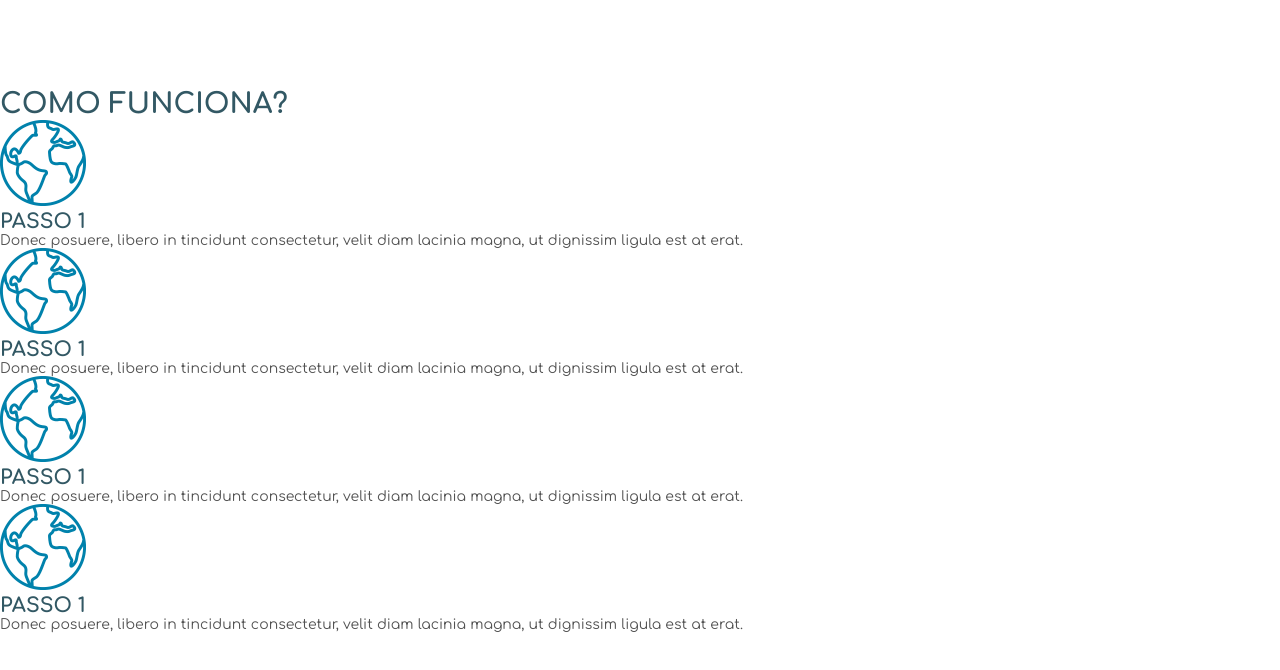
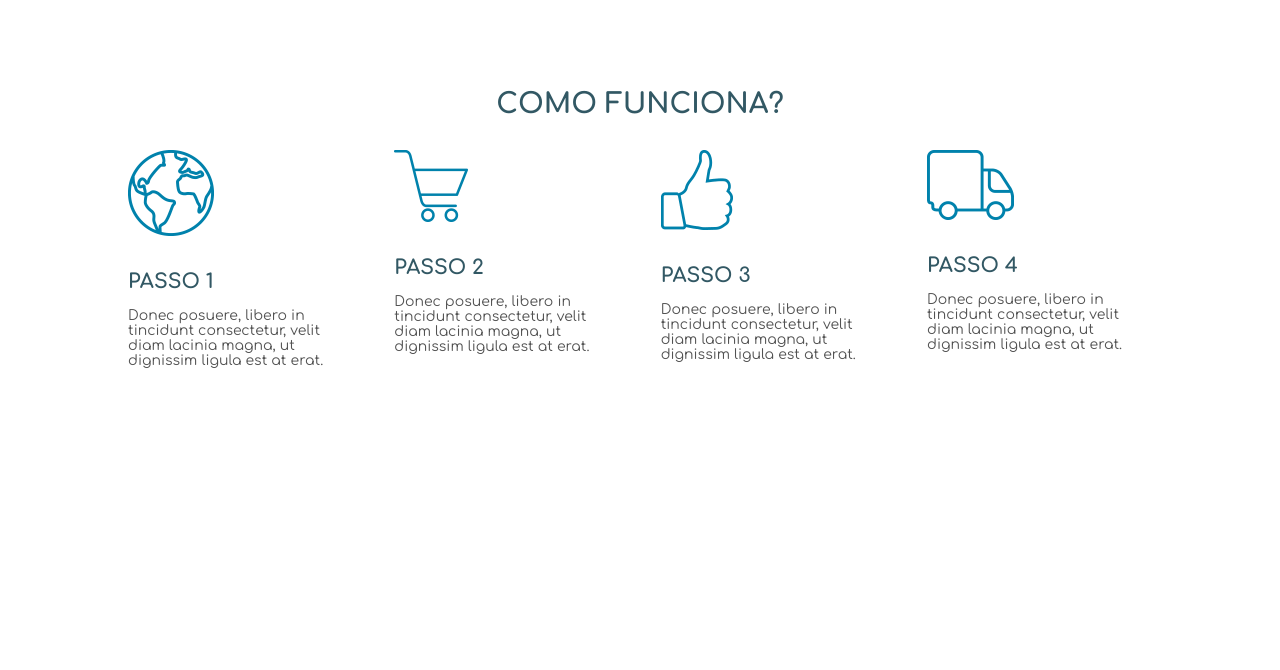
Before and after one commit to marcobrunodev/test-cubo-na-live, a Gatsby site: page / in a window 1280 px wide. Shown: the part 2035-2705 px from the top of the page. After the commit the page ends 2493 px from the top, so only its background shows below. Built offline with nearby package versions, Linux system fonts and the light colour scheme; Gatsby itself is replaced by a stand-in of ours.

Commit message:
Aligned the FeatureCubo

```diff
--- a/src/components/FeatureCubo/index.js
+++ b/src/components/FeatureCubo/index.js
@@ -1,17 +1,13 @@
 import React from "react"
 import "./styles.css"
-import World from "../../images/world.png"
 
-const FeatureCubo = () => (
+const FeatureCubo = ({ icon, altIcon, title, description }) => (
   <dl className="feature-cubo">
     <dd className="icon">
-      <img src={World} alt="Ícone do mundo" />
+      <img src={icon} alt={altIcon} />
     </dd>
-    <dt className="title">Passo 1</dt>
-    <dd className="description">
-      Donec posuere, libero in tincidunt consectetur, velit diam lacinia magna,
-      ut dignissim ligula est at erat.
-    </dd>
+    <dt className="title">{title}</dt>
+    <dd className="description">{description}</dd>
   </dl>
 )
 
--- a/src/components/FeatureCubo/styles.css
+++ b/src/components/FeatureCubo/styles.css
@@ -1,8 +1,13 @@
+.feature-cubo > .icon {
+  margin-bottom: var(--spacing-big);
+}
+
 .feature-cubo > .title {
   font-size: var(--size-medium);
   font-weight: bold;
   text-transform: uppercase;
   color: var(--color-base);
+  margin-bottom: var(--spacing-small);
 }
 
 .feature-cubo > .description {
--- a/src/objects/SectionCubo/styles.css
+++ b/src/objects/SectionCubo/styles.css
@@ -36,3 +36,18 @@
   justify-content: space-between;
   padding-right: 10vw;
 }
+
+.section-cubo.-work > .title-cubo {
+  text-align: center;
+  margin-bottom: var(--spacing-big);
+}
+
+.section-cubo.-work > .wrapper {
+  display: flex;
+  justify-content: space-between;
+  flex-wrap: wrap;
+}
+
+.section-cubo.-work .feature-cubo {
+  width: 225px;
+}
--- a/src/pages/index.js
+++ b/src/pages/index.js
@@ -9,6 +9,11 @@ import "../styles/settings/index.css"
 import "../styles/tools/tricks.css"
 import "../styles/generic/reset.css"
 import "../styles/elements/base.css"
+
+import World from "../images/world.png"
+import Cart from "../images/cart.png"
+import Like from "../images/like.png"
+import Delivery from "../images/delivery.png"
 
 import SectionCubo from "../objects/SectionCubo"
 import TitleCubo from "../objects/TitleCubo"
@@ -82,13 +87,47 @@ Sed eu libero at arcu dictum rhoncus. Vestibulum at tempus felis. Vestibulum mat
       </div>
     </SectionCubo>
 
-    <SectionCubo>
+    <SectionCubo className="-work container">
       <TitleCubo content="Como funciona?" section />
 
-      <FeatureCubo />
-      <FeatureCubo />
-      <FeatureCubo />
-      <FeatureCubo />
+      <ol class="wrapper">
+        <li>
+          <FeatureCubo
+            icon={World}
+            altIcon="Ícone de um globo"
+            title="Passo 1"
+            description="Donec posuere, libero in tincidunt consectetur, velit diam lacinia magna,
+ut dignissim ligula est at erat."
+          />
+        </li>
+        <li>
+          <FeatureCubo
+            icon={Cart}
+            altIcon="Ícone de um carrinho de compras"
+            title="Passo 2"
+            description="Donec posuere, libero in tincidunt consectetur, velit diam lacinia magna,
+ut dignissim ligula est at erat."
+          />
+        </li>
+        <li>
+          <FeatureCubo
+            icon={Like}
+            altIcon="Ícone de um Like"
+            title="Passo 3"
+            description="Donec posuere, libero in tincidunt consectetur, velit diam lacinia magna,
+ut dignissim ligula est at erat."
+          />
+        </li>
+        <li>
+          <FeatureCubo
+            icon={Delivery}
+            altIcon="Ícone de um entrega"
+            title="Passo 4"
+            description="Donec posuere, libero in tincidunt consectetur, velit diam lacinia magna,
+ut dignissim ligula est at erat."
+          />
+        </li>
+      </ol>
     </SectionCubo>
   </>
 )
```
